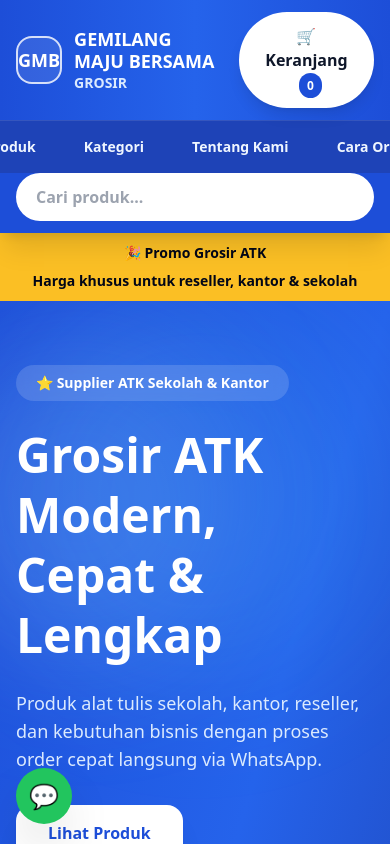
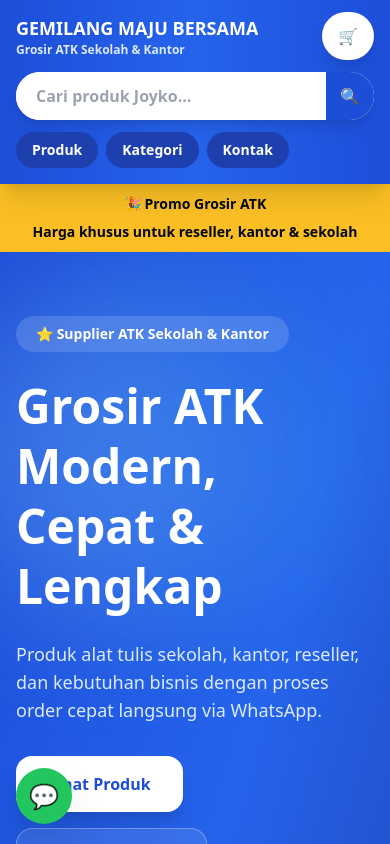
Before and after one commit to jayamakmurbersama-ops/gemilang-shop, a React (Vite) app: page / in a window 390 px wide. Shown: the top 844 px of the page. Built offline with nearby package versions, Linux system fonts and the light colour scheme.

Commit message:
responsive header final

```diff
--- a/src/components/Header.jsx
+++ b/src/components/Header.jsx
@@ -6,86 +6,84 @@
   openMember,
 }) {
   const menus = [
-    { label: "Beranda", href: "#beranda" },
     { label: "Produk", href: "#produk" },
     { label: "Kategori", href: "#kategori" },
-    { label: "Tentang Kami", href: "#testimoni" },
-    { label: "Cara Order", href: "#produk" },
     { label: "Kontak", href: "#kontak" },
   ];
 
   return (
-    <header className="sticky top-0 z-50 overflow-hidden bg-blue-700 text-white shadow-xl">
+    <header className="sticky top-0 z-50 bg-blue-700 shadow-xl">
       <div className="bg-gradient-to-r from-blue-700 via-blue-600 to-blue-700">
-        <div className="mx-auto flex max-w-7xl items-center gap-5 px-4 py-3">
-          <div className="flex items-center gap-3">
-            <div className="flex h-12 w-12 items-center justify-center rounded-2xl border-2 border-white/80 bg-white/10 text-lg font-black">
-              GMB
+        <div className="mx-auto max-w-7xl px-4 py-3">
+
+          <div className="flex items-center justify-between gap-3">
+
+            <div className="min-w-0">
+              <h1 className="truncate text-lg font-black text-white md:text-2xl">
+                GEMILANG MAJU BERSAMA
+              </h1>
+
+              <p className="text-xs font-bold text-blue-100 md:text-sm">
+                Grosir ATK Sekolah & Kantor
+              </p>
             </div>
 
-            <div>
-              <h1 className="text-lg font-black leading-tight">
-                GEMILANG MAJU BERSAMA
-              </h1>
-              <p className="text-sm font-bold text-blue-100">GROSIR</p>
-            </div>
-          </div>
-
-          <div className="hidden flex-1 md:block">
-            <div className="mx-auto flex max-w-xl overflow-hidden rounded-full bg-white p-1 shadow-xl">
-              <input
-                value={search}
-                onChange={(e) => setSearch(e.target.value)}
-                placeholder="Cari produk JOYKO..."
-                className="flex-1 rounded-full px-5 py-3 font-bold text-slate-700 outline-none"
-              />
-
-              <button className="flex h-12 w-12 items-center justify-center rounded-full bg-blue-700 text-xl">
-                🔍
-              </button>
-            </div>
-          </div>
+            <div className="flex items-center gap-2">
 
               <button
                 onClick={openMember}
-            className="hidden rounded-full bg-green-500 px-6 py-3 font-black text-white shadow-lg hover:bg-green-600 lg:block"
+                className="hidden rounded-full bg-green-500 px-4 py-2 text-sm font-black text-white md:block"
               >
-            💬 Hubungi Admin
+                Admin
               </button>
 
               <button
                 onClick={openCart}
-            className="rounded-full bg-white px-5 py-3 font-black text-slate-900 shadow-lg"
+                className="relative rounded-full bg-white px-4 py-3 font-black text-slate-900 shadow-lg"
               >
-            🛒 Keranjang{" "}
-            <span className="ml-2 rounded-full bg-blue-700 px-2 py-1 text-xs text-white">
+                🛒
+
+                {totalQty > 0 && (
+                  <span className="absolute -right-1 -top-1 flex h-6 w-6 items-center justify-center rounded-full bg-red-500 text-xs text-white">
                     {totalQty}
                   </span>
+                )}
               </button>
+
+            </div>
+
+          </div>
+
+          <div className="mt-3 flex gap-3">
+
+            <div className="flex flex-1 overflow-hidden rounded-full bg-white shadow-lg">
+              <input
+                value={search}
+                onChange={(e) => setSearch(e.target.value)}
+                placeholder="Cari produk Joyko..."
+                className="w-full px-5 py-3 font-bold text-slate-700 outline-none"
+              />
+
+              <div className="flex w-14 items-center justify-center bg-blue-700 text-white">
+                🔍
               </div>
             </div>
 
-      <div className="border-t border-white/10 bg-blue-800/80">
-        <div className="mx-auto flex max-w-5xl justify-center gap-2 overflow-x-auto px-4 py-2">
+          </div>
+
+          <div className="mt-3 flex gap-2 overflow-x-auto pb-1">
             {menus.map((menu) => (
               <a
                 key={menu.label}
                 href={menu.href}
-              className="whitespace-nowrap rounded-full px-5 py-2 text-sm font-black text-blue-50 transition hover:bg-white hover:text-blue-700"
+                className="whitespace-nowrap rounded-full bg-blue-800 px-4 py-2 text-sm font-black text-white"
               >
                 {menu.label}
               </a>
             ))}
           </div>
+
         </div>
-
-      <div className="px-4 pb-3 md:hidden">
-        <input
-          value={search}
-          onChange={(e) => setSearch(e.target.value)}
-          placeholder="Cari produk..."
-          className="w-full rounded-full px-5 py-3 font-bold text-slate-700 outline-none"
-        />
       </div>
     </header>
   );
```
Lines whose indentation alone changed are shown as unchanged.
